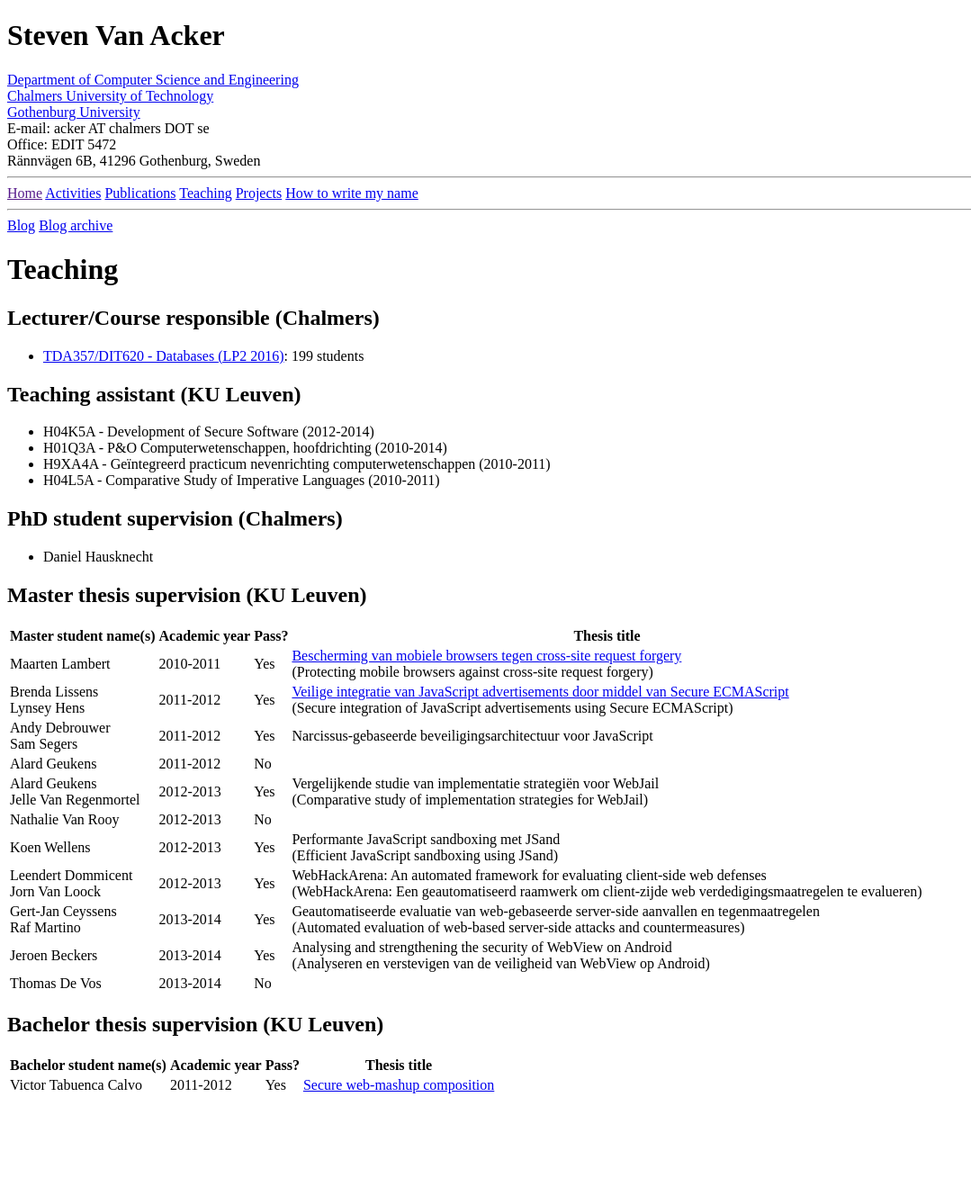
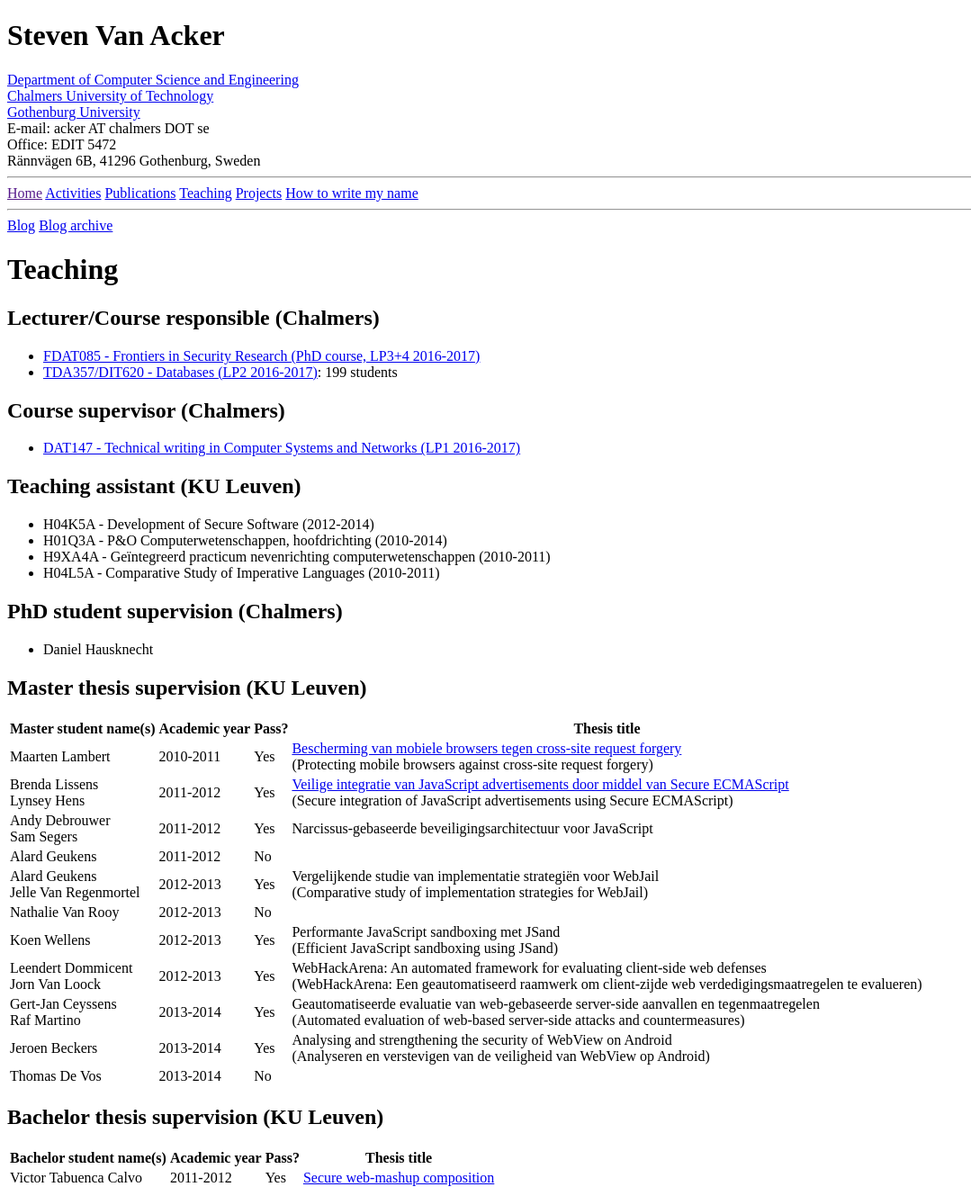
Before and after one commit to StevenVanAcker/stevenvanacker.github.io, a Jekyll site: the page built from teaching.md, in a window 1280 px wide. Shown: the whole page at 90% size, without its empty margins (0-1079 px from the left). Built offline with Jekyll 4.4.1, drawn with Linux system fonts in a browser that asks for light colours; nearby versions of some CDN libraries; library files that are not in the unit come from our copies; before the commit the page ends 1226 px from its top, so only the background shows below that.

Commit message:
updated teaching

```diff
--- a/teaching.md
+++ b/teaching.md
@@ -8,7 +8,12 @@ rank: 4
 
 ## Lecturer/Course responsible (Chalmers)
 
-* [TDA357/DIT620 - Databases (LP2 2016)](http://www.cse.chalmers.se/edu/year/2016/course/TDA357/HT2016/): 199 students
+* [FDAT085 - Frontiers in Security Research (PhD course, LP3+4 2016-2017)](https://www.chalmers.se/sv/forskning/forskarutbildning/doktorandkurser/Sidor/institutionernas-doktorandkurser.aspx?course=FDAT085)
+* [TDA357/DIT620 - Databases (LP2 2016-2017)](http://www.cse.chalmers.se/edu/year/2016/course/TDA357/HT2016/): 199 students
+
+## Course supervisor (Chalmers)
+
+* [DAT147 - Technical writing in Computer Systems and Networks (LP1 2016-2017)](https://pingpong.chalmers.se/public/courseId/6970/publicPage.do)
 
 ## Teaching assistant (KU Leuven)
 
```
